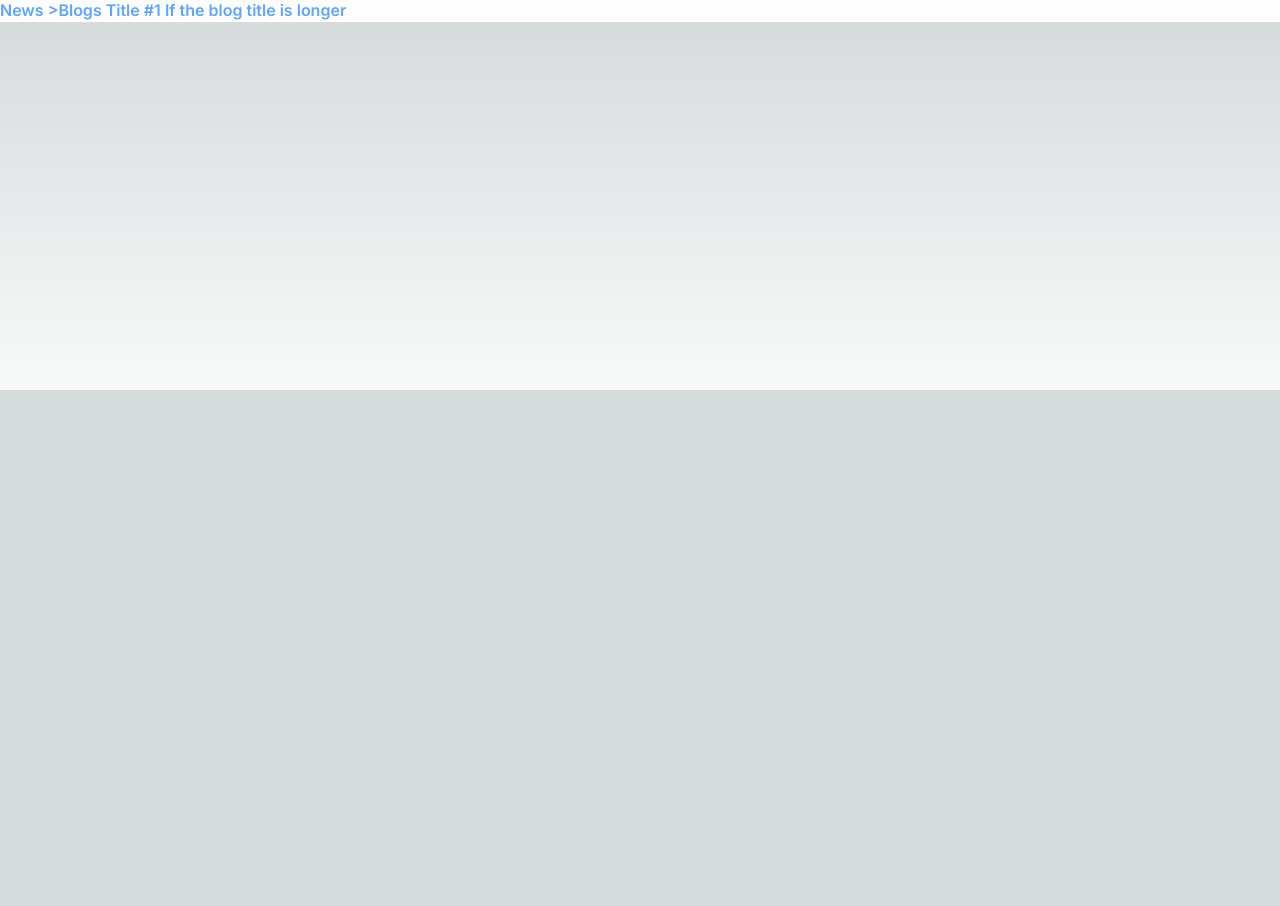
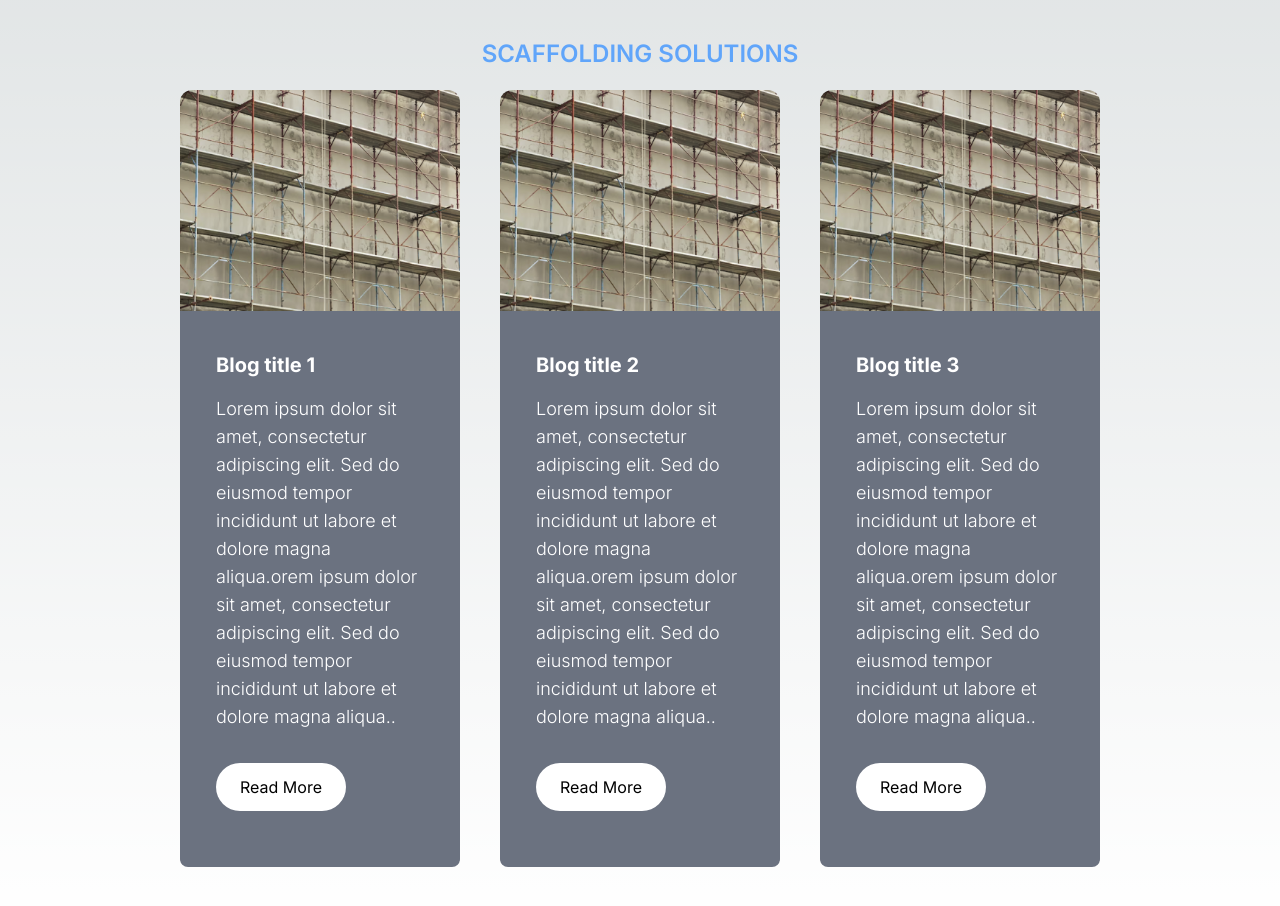
Before and after one commit to BeimnetGirma/cmi, a Next.js app: page /news in a window 1280 px wide. Shown: the part 410-1316 px from the top of the page. Before the commit the page ends 800 px from the top, so only its background shows below. Built offline with nearby package versions, Linux system fonts and the light colour scheme.

Commit message:
feat: Add blog cards to news page

```diff
--- a/src/app/news/page.tsx
+++ b/src/app/news/page.tsx
@@ -2,6 +2,26 @@ import Navbar from "@/components/navbar";
 import Image from "next/image";
 import React from "react";
 
+const blogs = [
+  {
+    img: "/assets/imgs/single-blog.png",
+    title: "Blog title 1",
+    description:
+      "Lorem ipsum dolor sit amet, consectetur adipiscing elit. Sed do eiusmod tempor incididunt ut labore et dolore magna aliqua.orem ipsum dolor sit amet, consectetur adipiscing elit. Sed do eiusmod tempor incididunt ut labore et dolore magna aliqua..",
+  },
+  {
+    img: "/assets/imgs/single-blog.png",
+    title: "Blog title 2",
+    description:
+      "Lorem ipsum dolor sit amet, consectetur adipiscing elit. Sed do eiusmod tempor incididunt ut labore et dolore magna aliqua.orem ipsum dolor sit amet, consectetur adipiscing elit. Sed do eiusmod tempor incididunt ut labore et dolore magna aliqua..",
+  },
+  {
+    img: "/assets/imgs/single-blog.png",
+    title: "Blog title 3",
+    description:
+      "Lorem ipsum dolor sit amet, consectetur adipiscing elit. Sed do eiusmod tempor incididunt ut labore et dolore magna aliqua.orem ipsum dolor sit amet, consectetur adipiscing elit. Sed do eiusmod tempor incididunt ut labore et dolore magna aliqua..",
+  },
+];
 const News = () => {
   return (
     <div className="flex flex-col">
@@ -15,14 +35,44 @@ const News = () => {
             height={500}
           />
           <div className="absolute inset-0 flex items-center justify-center bg-black bg-opacity-50">
-            <span className="text-white text-lg font-bold">Blog Title 1</span>
+            <span className="text-white text-3xl font-bold">News</span>
           </div>
         </div>
       </div>
-      <div>
-        <div className="font-semibold text-blue-400">
-          News {">"}
-          Blogs Title #1 If the blog title is longer
+      <div className="flex-col py-10">
+        <div className="font-semibold text-2xl text-blue-400 text-center">
+          SCAFFOLDING SOLUTIONS
+        </div>
+        <div className="flex justify-center">
+          {blogs.map((blog) => (
+            <div key={blog.title} className="flex-col p-5 w-1/4">
+              <Image
+                src={blog.img}
+                alt="Featured Image 1"
+                className="rounded-t-xl"
+                width={500}
+                height={300}
+              />
+              <div className="px-9 pt-10 pb-14 bg-gray-500 rounded-b-lg">
+                <div className="text-white space-y-4">
+                  <h3 className="text-xl font-bold lead-xl bold">
+                    {blog.title}
+                  </h3>
+                  <div className="text-lg font-light">{blog.description}</div>
+                </div>
+                <div className="flex justify-between pt-8">
+                  <div className="flex flex-col justify-end">
+                    <a
+                      href="#"
+                      className="py-3 px-6 bg-white text-primary-200 paragraph-m  rounded-full"
+                    >
+                      Read More
+                    </a>
+                  </div>
+                </div>
+              </div>
+            </div>
+          ))}
         </div>
       </div>
     </div>
```
Also changed, not shown: public/assets/imgs/single-blog.png (added).
